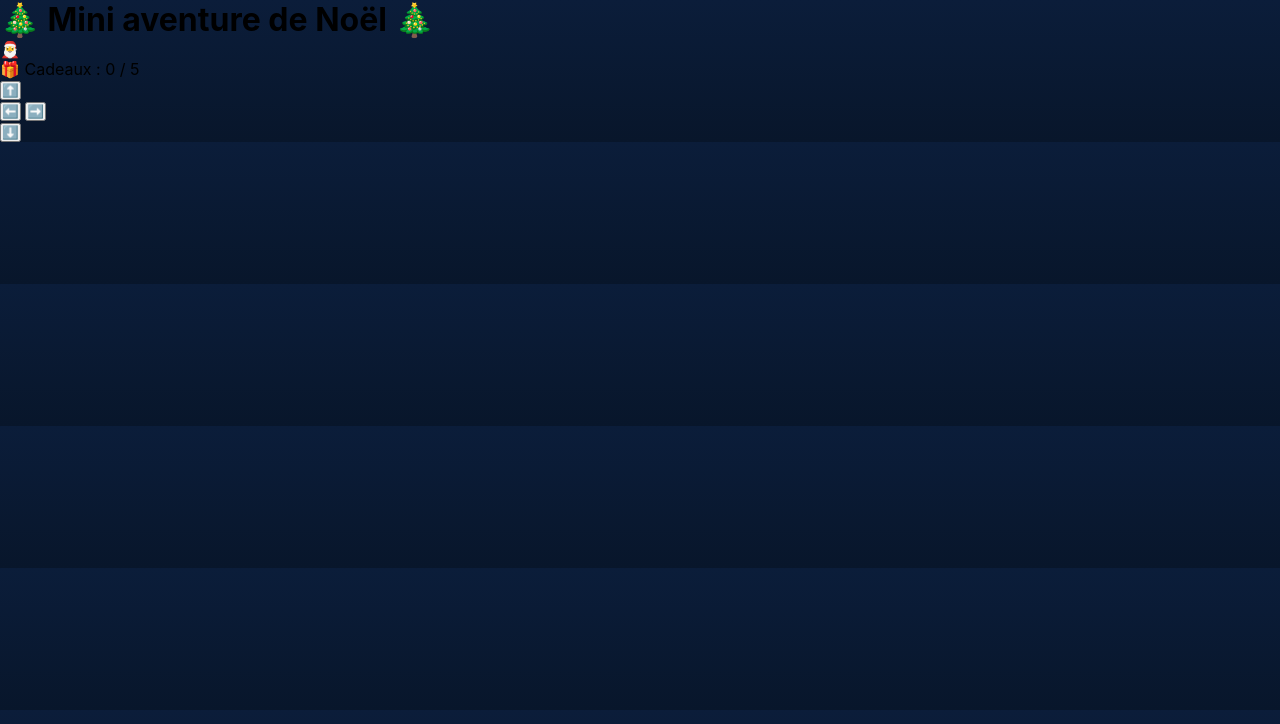
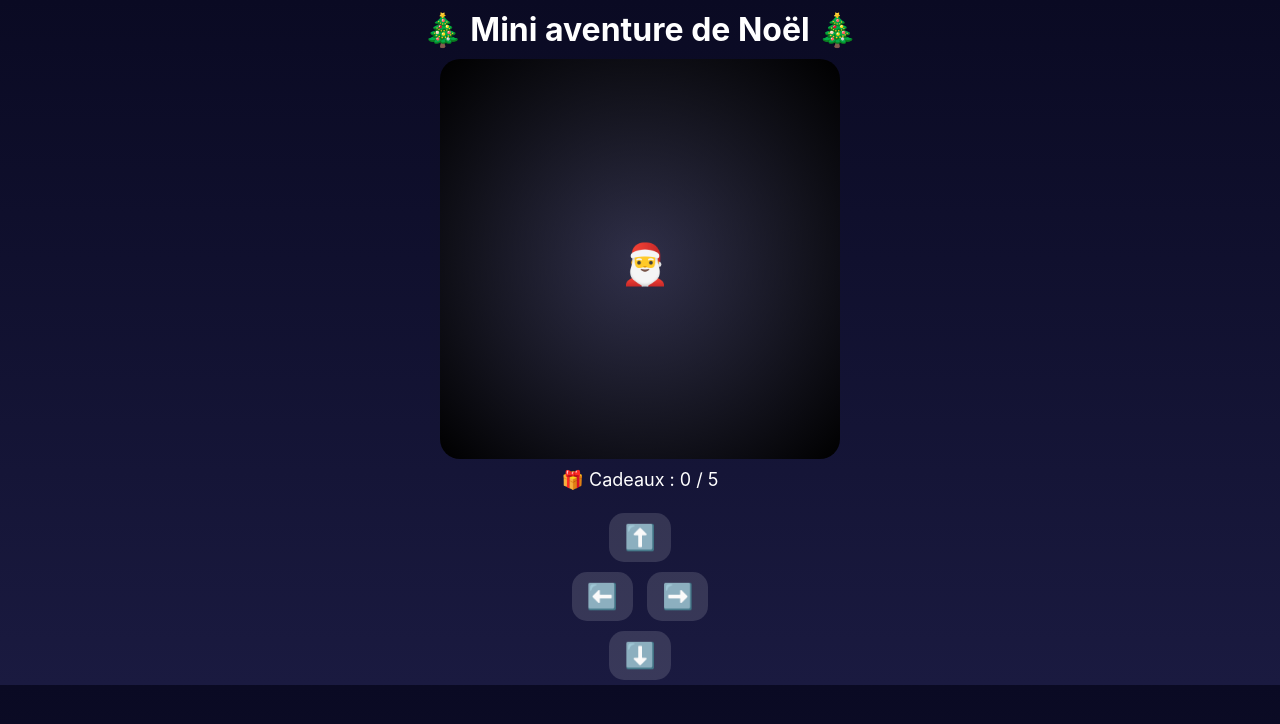
Before and after one commit to Rphbnt/Jeu-No-l-maman-et-papa, a plain HTML site: page index.html in a window 1280 px wide. Drawn offline with Linux system fonts and the light colour scheme.

Commit message:
Refactor CSS styles for body and game elements

```diff
--- a/style.css
+++ b/style.css
@@ -1,56 +1,54 @@
-* {
+body {
   margin: 0;
-  padding: 0;
-  box-sizing: border-box;
-  touch-action: manipulation;
+  font-family: -apple-system, BlinkMacSystemFont, sans-serif;
+  background: linear-gradient(#0a0a23, #1a1a40);
+  color: white;
+  text-align: center;
+  overflow: hidden;
 }
 
-body {
-  background: linear-gradient(#0b1d3a, #08162b);
-  overflow: hidden;
-  font-family: -apple-system, BlinkMacSystemFont, sans-serif;
+h1 {
+  margin: 10px;
 }
 
-#ui {
-  position: fixed;
-  top: 15px;
-  left: 50%;
-  transform: translateX(-50%);
-  background: rgba(255,255,255,0.15);
-  color: white;
-  padding: 10px 20px;
+#game {
+  position: relative;
+  width: 90vw;
+  max-width: 400px;
+  height: 400px;
+  margin: auto;
+  background: radial-gradient(circle, #ffffff22, #000000);
   border-radius: 20px;
-  backdrop-filter: blur(10px);
-  font-size: 18px;
-  z-index: 10;
+  overflow: hidden;
 }
 
-canvas {
-  display: block;
+#player {
+  position: absolute;
+  font-size: 40px;
+  left: 180px;
+  top: 180px;
 }
 
-/* MOBILE CONTROLS */
-#mobile-controls {
-  position: fixed;
-  bottom: 20px;
-  left: 50%;
-  transform: translateX(-50%);
-  display: grid;
-  grid-template-columns: 60px 60px 60px;
-  grid-template-rows: 60px 60px;
-  gap: 10px;
-  z-index: 10;
+.gift {
+  position: absolute;
+  font-size: 30px;
 }
 
-#mobile-controls button {
-  background: rgba(255,255,255,0.2);
+#score {
+  margin-top: 10px;
+  font-size: 18px;
+}
+
+#controls {
+  margin-top: 15px;
+}
+
+#controls button {
+  font-size: 25px;
+  margin: 5px;
+  padding: 10px 15px;
+  border-radius: 15px;
   border: none;
-  border-radius: 15px;
-  font-size: 24px;
+  background: #ffffff22;
   color: white;
 }
-
-#up { grid-column: 2; }
-#left { grid-row: 2; }
-#down { grid-row: 2; grid-column: 2; }
-#right { grid-row: 2; grid-column: 3; }
```
